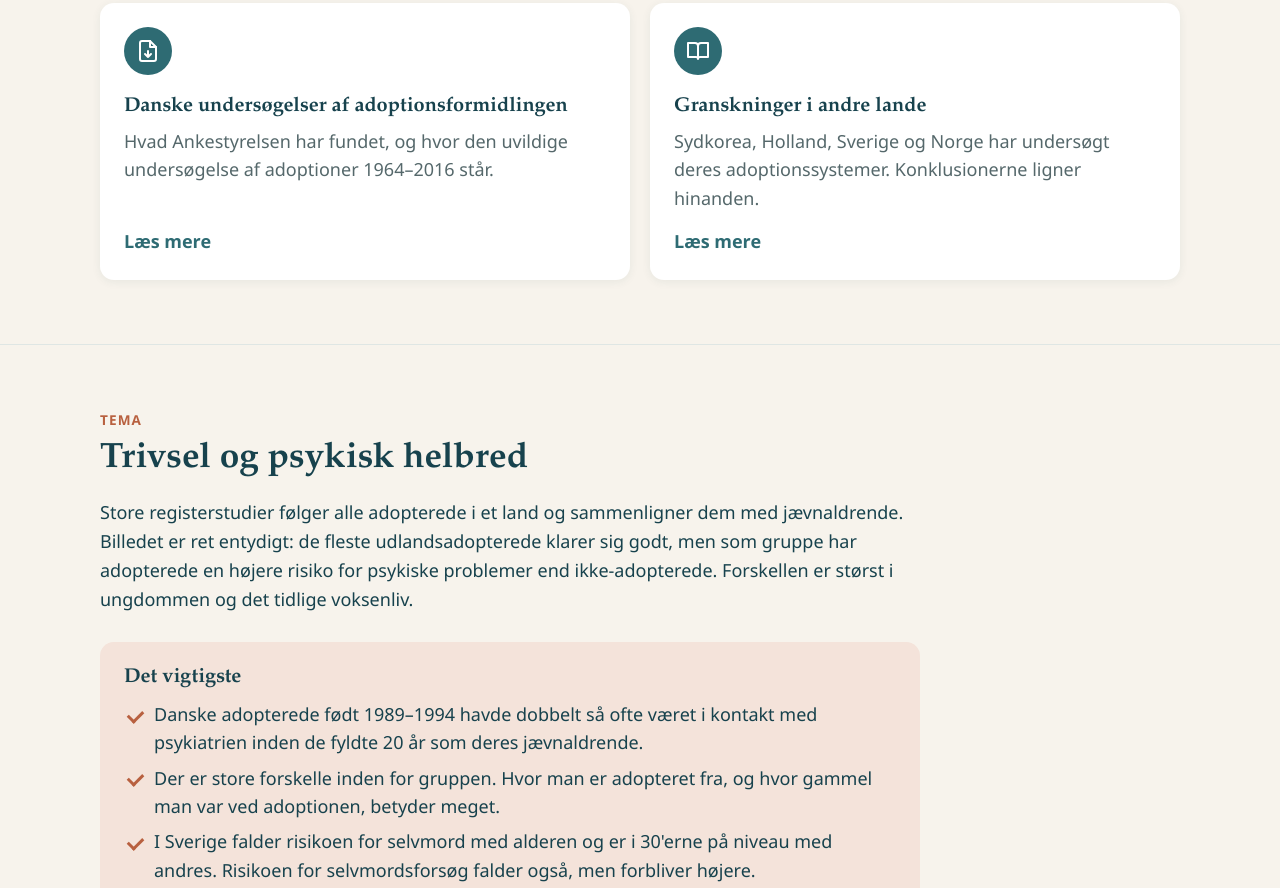
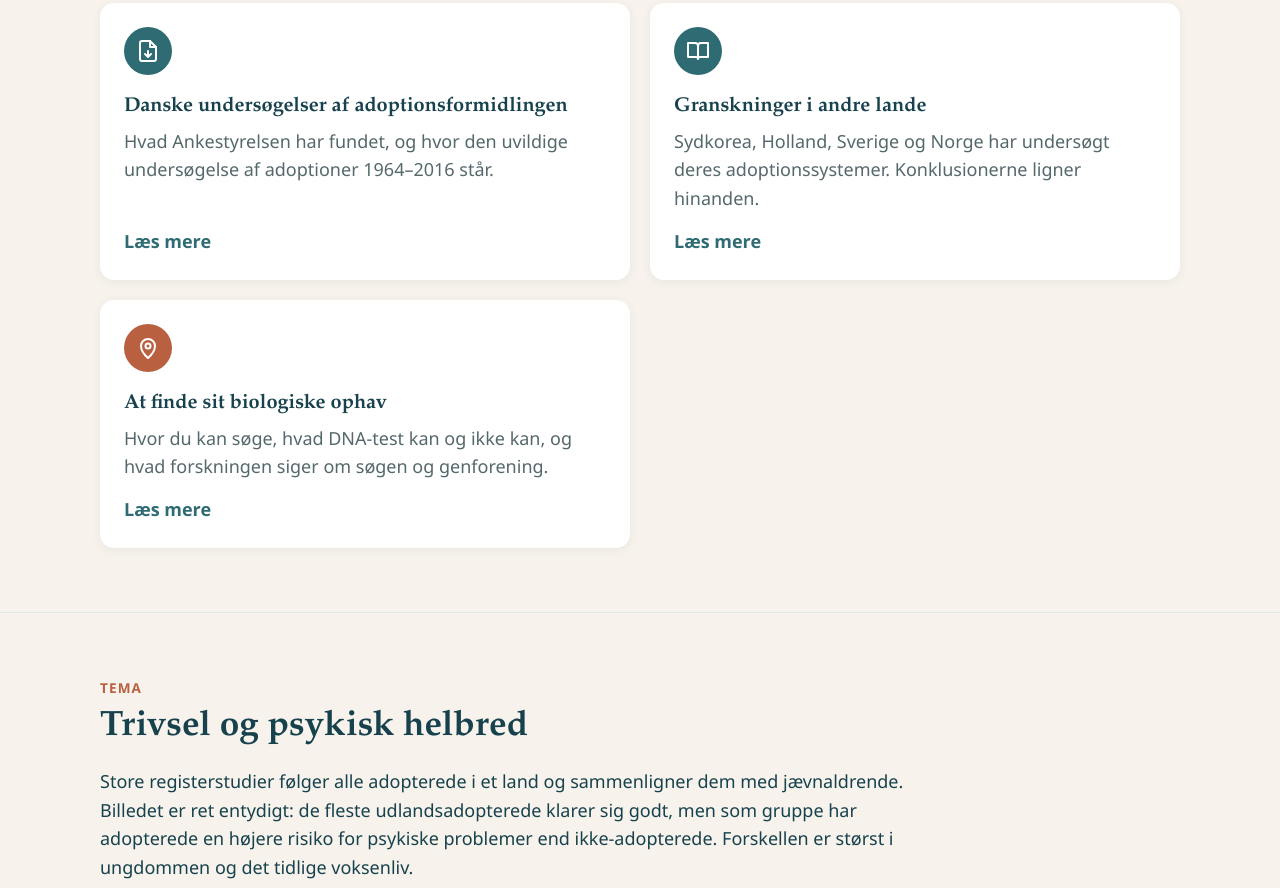
Before and after one commit to lemmykook-max/rca-website, an Eleventy site: page src/viden.njk in a window 1280 px wide. Shown: the part 787-1675 px from the top of the page. Built offline with nearby package versions, Linux system fonts and the light colour scheme; Eleventy itself is replaced by a stand-in of ours; files that its build step writes are made by us from their sources.

Commit message:
Viden: tema om at finde sit biologiske ophav
Praktisk hjælp i Danmark og Sydkorea, DNA-test og forskning om søgen og
genforening.

Co-Authored-By: Claude Opus 5.5 <noreply@anthropic.com>
Claude-Session: https://claude.ai/code/session_01KVpP3YUB4wkG2H9qQhE6fy

```diff
--- a/src/_data/viden.json
+++ b/src/_data/viden.json
@@ -388,6 +388,149 @@
           ]
         }
       ]
+    },
+    {
+      "id": "biologisk-ophav",
+      "ikon": "pin",
+      "farve": "terra",
+      "titel": "At finde sit biologiske ophav",
+      "kort": "Hvor du kan søge, hvad DNA-test kan og ikke kan, og hvad forskningen siger om søgen og genforening.",
+      "klar": true,
+      "intro": "Mange adopterede vil gerne vide mere om, hvor de kommer fra. Nogle søger efter papirer, andre efter familie. Her har vi samlet, hvor man kan starte i Danmark og i afgiverlandet, hvad DNA-test kan bruges til, og hvad forskningen siger om at søge og møde sin biologiske familie.",
+      "pointer": [
+        "Som adopteret har du ret til at få oplysninger om dine biologiske forældre. Er du adopteret før 2019, søger du hos Rigsarkivet eller Ankestyrelsen.",
+        "Ankestyrelsen har overtaget DIA's opgaver og hjælper med aktindsigt i den danske adoptionssag. Der har været lang ventetid.",
+        "Papirerne kan være mangelfulde eller forkerte. Dokumenterne i afgiverlandet indeholder ofte flere oplysninger end dem, der blev sendt til Danmark.",
+        "DNA-test er blevet et vigtigt redskab, når papirerne svigter. Chancen for et match afhænger af, om familien selv er testet, og databaserne har få profiler fra Asien og Sydasien.",
+        "Søgen og genforening kan give en stærkere fornemmelse af identitet, men det er følelsesmæssigt krævende. Forskningen peger på, at støtte før, under og efter gør en forskel.",
+        "Husk, at de biologiske forældre også kan have deres egen historie og egne grunde. En kontakt kan tage tid, og ikke alle søgninger fører til et møde."
+      ],
+      "grupper": [
+        {
+          "titel": "Sådan kommer du i gang i Danmark",
+          "kilder": [
+            {
+              "titel": "Adoption – oplysninger om biologiske forældre",
+              "forfattere": "borger.dk",
+              "aar": "2026",
+              "udgiver": "Digitaliseringsstyrelsen",
+              "link": "https://www.borger.dk/familie-og-boern/adoption",
+              "resume": "Den officielle indgang. Her står, hvor du skal søge oplysninger om dine biologiske forældre afhængigt af, hvornår du blev adopteret, og hvordan du ansøger hos Rigsarkivet eller Ankestyrelsen."
+            },
+            {
+              "titel": "Flere hundrede adopterede i Danmark venter på indsigt i egen sag",
+              "forfattere": "DR Nyheder",
+              "aar": "2025",
+              "udgiver": "DR",
+              "link": "https://www.dr.dk/nyheder/indland/flere-hundrede-adopterede-i-danmark-venter-paa-indsigt-i-egen-sag",
+              "resume": "Ankestyrelsen overtog DIA's opgaver og en lang række ubesvarede anmodninger om aktindsigt. Artiklen beskriver ventetiden og baggrunden. God at kende, hvis du skal søge om din egen sag."
+            },
+            {
+              "titel": "Adopteredes ret til egen identitet (kapitel 4: Hjælp til adopterede)",
+              "forfattere": "Ankestyrelsen",
+              "aar": "2022",
+              "udgiver": "Ankestyrelsen",
+              "link": "https://cdn.ast.dk/ankestyrelsen/Media/639117762590995706/adopteredes-ret-til-egen-identitet.pdf",
+              "resume": "Ankestyrelsens oversigt over de muligheder, der findes i Danmark for at hjælpe adopterede med at genoprette deres identitet og få indsigt i deres baggrund."
+            }
+          ]
+        },
+        {
+          "titel": "Søgning i Sydkorea",
+          "kilder": [
+            {
+              "titel": "Korean adoptees question their past and ask how to find their families",
+              "forfattere": "Associated Press og FRONTLINE",
+              "aar": "2024",
+              "udgiver": "PBS FRONTLINE",
+              "link": "https://www.pbs.org/wgbh/frontline/article/south-korean-adoptees-question-past-how-to-find-families",
+              "resume": "En praktisk guide til koreansk adopterede. Du kan bede dit adoptionsbureau eller det statslige National Center for the Rights of the Child (NCRC) om oplysninger. Myndighederne må kun kontakte de biologiske forældre med brev og højst tre gange per søgning. De koreanske papirer indeholder ofte flere oplysninger end de oversatte papirer, der blev sendt til adoptivforældrene. Lykkes søgningen ikke, kan man registrere sit DNA hos politiet eller en koreansk ambassade."
+            },
+            {
+              "titel": "Notat om Ankestyrelsens tilsynsrejse til Sydkorea 2023",
+              "forfattere": "Ankestyrelsen",
+              "aar": "2023",
+              "udgiver": "Ankestyrelsen",
+              "link": "https://ast.dk/born-familie/hvad-handler-din-klage-om/adoption/tilsyn-med-de-formidlende-organisationer/notat-om-ankestyrelsens-tilsynsrejse-til-sydkorea-2023-handicaptilgaengelig.pdf/@@download/file/Notat%20om%20Ankestyrelsens%20tilsynsrejse%20til%20Sydkorea%202023,%20handicaptilg%C3%A6ngelig.pdf",
+              "resume": "Beskriver de muligheder, adopterede har i Sydkorea for at få indsigt i egne oplysninger og kontakt til biologisk familie. Hvis de biologiske forældre ikke giver samtykke, eller hvis de er døde, kan man kun få mere generelle oplysninger, fx hvilket område familien boede i."
+            },
+            {
+              "titel": "Korean adoption system misidentifies birth parents, 15 years of errors go unchecked",
+              "forfattere": "The Korea Times",
+              "aar": "2025",
+              "udgiver": "The Korea Times",
+              "link": "https://www.koreatimes.co.kr/southkorea/society/20250618/korean-adoption-system-misidentifies-birth-parents-15-years-of-errors-go-unchecked",
+              "resume": "Afslører fejl i det koreanske system, der sender breve til biologiske forældre, blandt andet fordi adresserne i gamle sager er forældede. I 2024 bad 3.374 udlandsadopterede om adgang til deres papirer i Korea, og 259 blev genforenet med familie."
+            }
+          ]
+        },
+        {
+          "titel": "DNA-test",
+          "kilder": [
+            {
+              "titel": "Gebruik internationale DNA-databanken door geadopteerden n.a.v. interlandelijke adopties",
+              "forfattere": "Dialogic for WODC",
+              "aar": "2022",
+              "udgiver": "Det hollandske justitsministeriums forskningscenter (WODC)",
+              "link": "https://dialogic.nl/en/projecten/gebruik-internationale-dna-databanken-door-geadopteerden-n-a-v-interlandelijke-adopties",
+              "resume": "Undersøger, om det hollandske videncenter for adopterede skal hjælpe med DNA-test, når adoptionspapirerne er forkerte eller mangler. Konklusionen er, at chancen for at finde et tæt nok familiemedlem statistisk set er meget lille, også i den største database, fordi få i afgiverlandene er testet."
+            },
+            {
+              "titel": "\"Tracing a Hundred Years of Secrets\": Finnish Adoptees' Search for Birth Families Through DNA Testing",
+              "forfattere": "Anna Reetta Rönkä og Joa Hiitola",
+              "aar": "2025",
+              "udgiver": "Adoption Quarterly",
+              "link": "https://trepo.tuni.fi/handle/10024/230858",
+              "resume": "Bygger på interviews med 12 finske adopterede, der har brugt kommercielle DNA-test til at søge efter deres biologiske forældre. De fleste fandt deres mor gennem de almindelige adoptionspapirer, men det krævede meget tid, besvær og penge at finde faren. Nogle brugte testen til at bekræfte oplysninger, andre fandt først familie efter lang tids forgæves søgning. Forskerne peger på, at en uventet kontakt efter mange år også kan være krævende for de biologiske forældre og deres familier."
+            },
+            {
+              "titel": "Mixed-Race Korean Adoptees Use DNA to Search For Roots",
+              "forfattere": "NBC News",
+              "aar": "2016",
+              "udgiver": "NBC News",
+              "link": "https://www.nbcnews.com/news/asian-america/mixed-race-korean-adoptees-use-dna-search-roots-n525586",
+              "resume": "Om 325Kamra, en frivillig organisation stiftet af koreansk adopterede, som giver DNA-test til adopterede og til koreanske familier, der har bortadopteret børn. Jo flere der er i databasen, jo større er chancen for at finde hinanden."
+            }
+          ]
+        },
+        {
+          "titel": "Forskning om søgen og genforening",
+          "kilder": [
+            {
+              "titel": "Adoption, search and reunion – PhD by publication",
+              "forfattere": "Julia Feast",
+              "aar": "2022",
+              "udgiver": "University of East Anglia",
+              "link": "https://ueaeprints.uea.ac.uk/89964/1/Julia%20Feast%20PhD%20Final%20Submission%20%2029th%20July%202022%20FINAL.pdf",
+              "resume": "Samler tre britiske studier fra 1997 til 2013 om adopteredes erfaringer med nysgerrighed, søgen og genforening, og om hvordan den viden siden er blevet udbygget. Et godt overblik over den britiske forskning på området."
+            },
+            {
+              "titel": "The long term outcome of reunions between adult adopted people and their birth mothers",
+              "forfattere": "Forskere ved University of East Anglia",
+              "aar": "",
+              "udgiver": "Videnskabelig artikel",
+              "link": "https://research-portal.uea.ac.uk/en/publications/the-long-term-outcome-of-reunions-between-adult-adopted-people-an/",
+              "resume": "Et af de få studier, der følger genforeninger over lang tid. Over halvdelen af de adopterede havde stadig kontakt med deres biologiske mor otte år eller mere efter genforeningen, og endnu flere havde kontakt med deres adoptivmor. Genforening erstatter altså ikke adoptivfamilien."
+            },
+            {
+              "titel": "The search for missing pieces: a grounded theory of adult adoptees' experiences of searching and re-engaging with birth families",
+              "forfattere": "Clare Hancock-Fraser",
+              "aar": "2021",
+              "udgiver": "Ph.d.-afhandling, Robert Gordon University",
+              "link": "https://rgu-repository.worktribe.com/OutputFile/1603305",
+              "resume": "Undersøger, hvordan voksne adopterede oplever at søge og genoptage kontakten med deres biologiske familie, og hvad det betyder for deres følelsesmæssige og psykiske trivsel. Forfatteren påpeger, at området er underbelyst i socialt arbejde."
+            },
+            {
+              "titel": "Historic forced adoption – scoping study: research findings",
+              "forfattere": "Den skotske regering",
+              "aar": "2023",
+              "udgiver": "gov.scot",
+              "link": "https://gov.scot/publications/scoping-study-historic-forced-adoption-research-findings/pages/2",
+              "resume": "Handler om tvangsadoption i Skotland, men pointerne gælder bredt. At finde og møde forældre og søskende kan styrke identiteten og forståelsen af ens ophav. Det kan dog også være hårdt, hvis familien ikke kan findes, er død, ikke vil mødes, eller hvis forholdet ikke udvikler sig som håbet. De adopterede efterlyser støtte i alle faser: forberedelse, søgning, første kontakt, selve mødet og den videre relation."
+            }
+          ]
+        }
+      ]
     }
   ],
   "note": "Kender du til forskning, vi mangler, eller har du rettelser? Skriv til bestyrelse@rcfa.dk."
--- a/src/viden.njk
+++ b/src/viden.njk
@@ -42,7 +42,7 @@ description: Forskning og undersøgelser om transnational adoption, samlet af Re
       <h3 class="kilde-gruppe">{{ g.titel }}</h3>
       <div class="grid">
         {% for k in g.kilder %}<article class="card kilde">
-          <p class="kilde-meta">{{ k.forfattere }} · {{ k.aar }} · {{ k.udgiver }}</p>
+          <p class="kilde-meta">{{ k.forfattere }}{% if k.aar %} · {{ k.aar }}{% endif %}{% if k.udgiver %} · {{ k.udgiver }}{% endif %}</p>
           <h4>{% if k.link %}<a href="{{ k.link }}" target="_blank" rel="noopener">{{ k.titel }}</a>{% else %}{{ k.titel }}{% endif %}</h4>
           <p>{{ k.resume }}</p>
           {% if k.link %}<a class="kilde-link" href="{{ k.link }}" target="_blank" rel="noopener">Gå til kilden</a>{% endif %}
```
